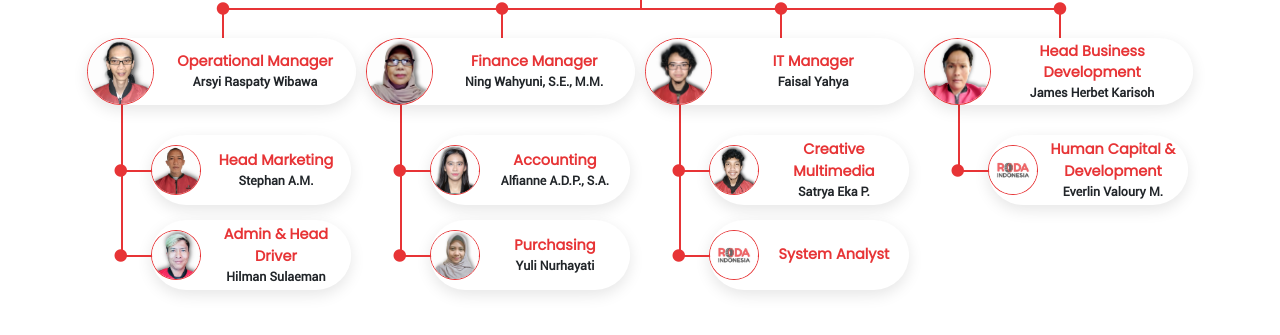
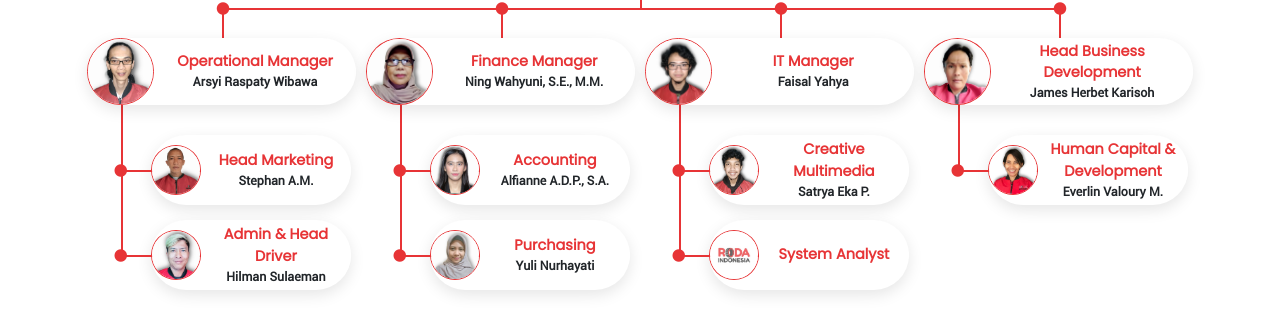
Before and after one commit to LingzFY/RodaIndonesia, a PHP site: page /?page=about_us in a window 1280 px wide. Shown: the part 3376-3711 px from the top of the page. Run offline with PHP 8.4, Linux system fonts and the light colour scheme; some libraries are stand-ins or nearby versions.

Commit message:
ganti human capital & dev

```diff
--- a/page/about/about_us.php
+++ b/page/about/about_us.php
@@ -288,7 +288,7 @@
                         <li>
                             <div class="bagan-item level-3 line-right d-flex align-items-center">
                                 <i class="ri-checkbox-blank-circle-fill dot-bagan"></i>
-                                <img src="assets/gambar/team/default.jpg" alt="Human Capital & Development" srcset="" class="rounded-circle">
+                                <img src="assets/gambar/team/human_capital.jpg" alt="Human Capital & Development" srcset="" class="rounded-circle">
                                 <div class="d-flex align-items-center justify-content-center flex-column">
                                     <p class="tim-section-jabatan"><strong>Human Capital & Development</strong></p>
                                     <p class="mt-0 text-center"><strong>Everlin Valoury M.</strong></p>
```
Also changed, not shown: assets/gambar/team/human_capital.jpg.
